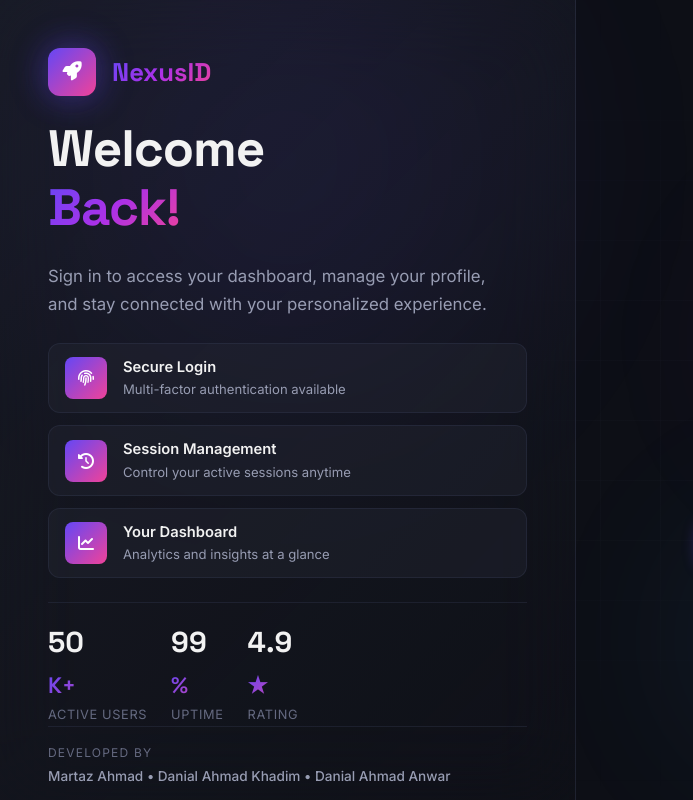
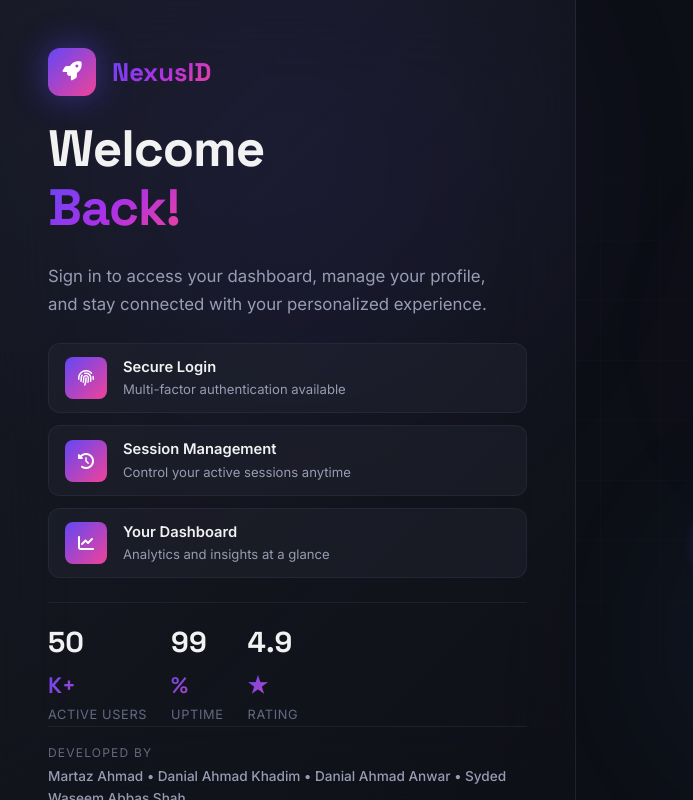
Before and after one commit to martazdev/Web-Engineering-Assignment-1, a plain HTML site: page login.html in a window 1280 px wide. Shown: the full height of the page, 0-693 px from the left. Drawn offline with Linux system fonts and the light colour scheme.

Commit message:
Update login.html

```diff
--- a/login.html
+++ b/login.html
@@ -80,7 +80,7 @@
             <div class="brand-footer">
                 <p class="team-credit">
                     <span class="team-label">Developed by</span>
-                    <span class="team-members">Martaz Ahmad &bull; Danial Ahmad Khadim &bull; Danial Ahmad Anwar</span>
+                    <span class="team-members">Martaz Ahmad &bull; Danial Ahmad Khadim &bull; Danial Ahmad Anwar &bull; Syded Waseem Abbas Shah</span>
                 </p>
             </div>
         </aside>
```
